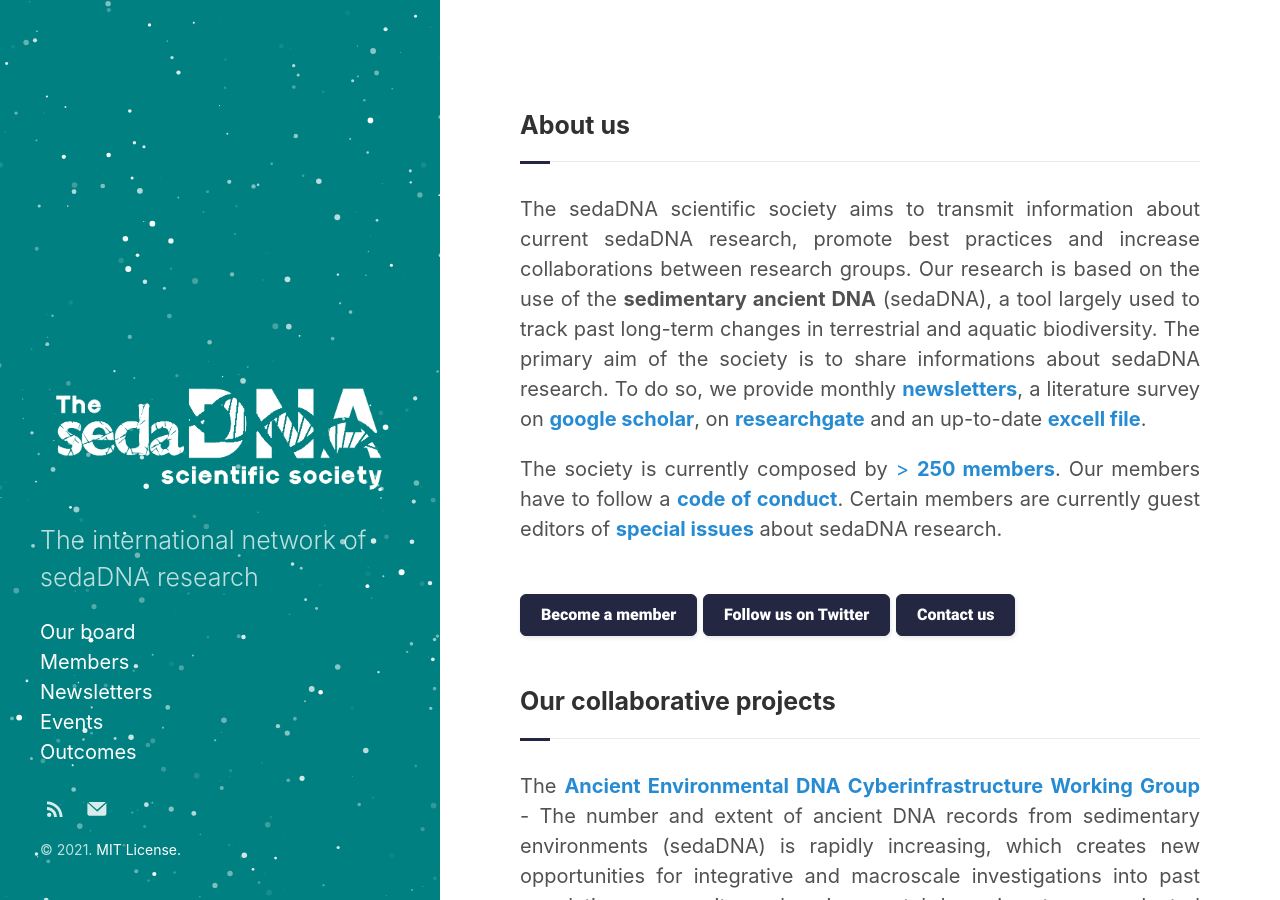
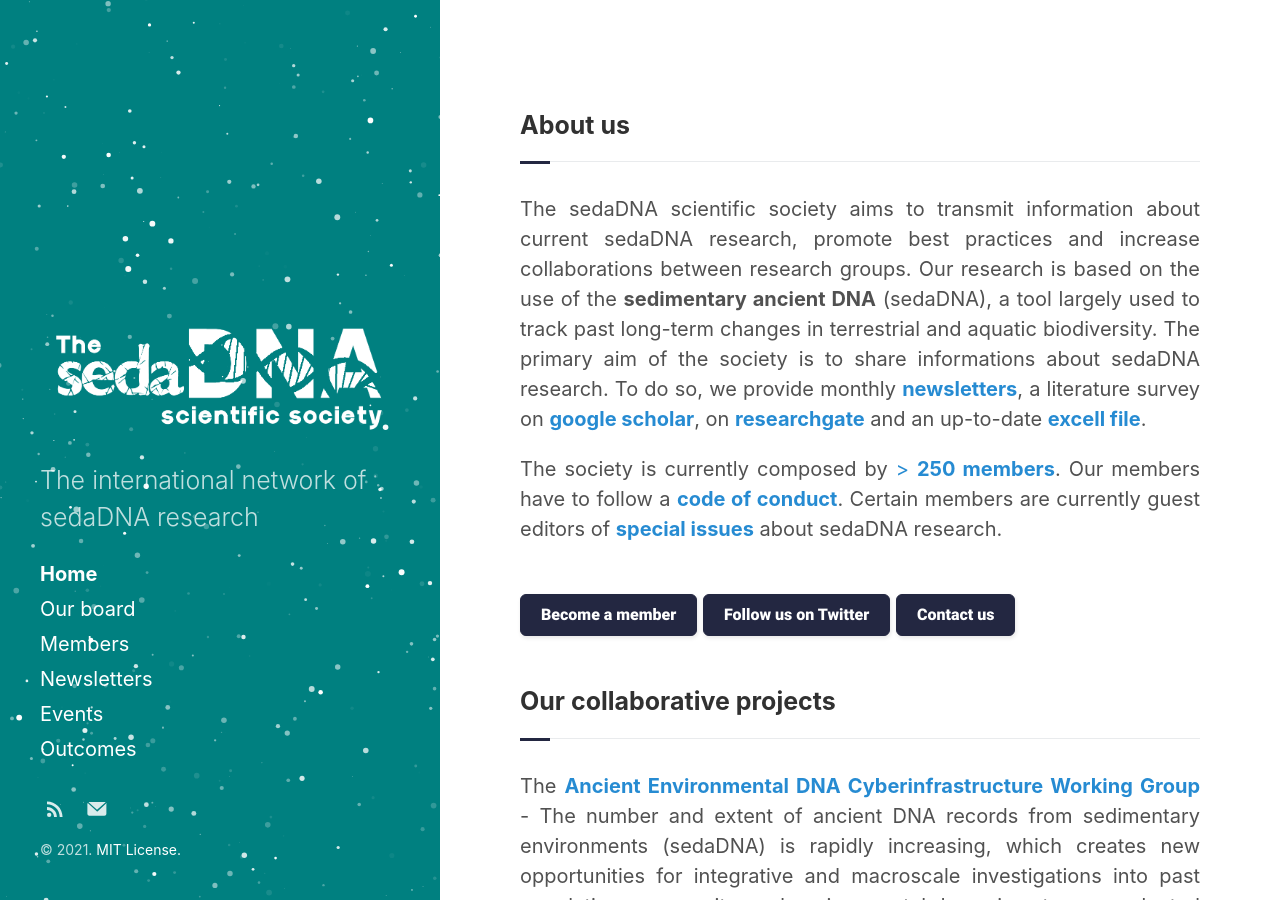
Before and after one commit to sedadna/sedadna.github.io, a Jekyll site: the page built from index.html, in a window 1280 px wide and 900 px high. Built offline with Jekyll 4.4.1, drawn with Linux system fonts in a browser that asks for light colours; the list of posts is cut into pages by our own code.

Commit message:
Update sidebar.html

```diff
--- a/_includes/sidebar.html
+++ b/_includes/sidebar.html
@@ -11,11 +11,19 @@
 <p class="lead">{{ site.description }}</p>
  </header>
 
-<a href="/category/board.html" target="_blank">Our board</a>
-<a href="/category/members.html" target="_blank">Members</a>
-<a href="/category/news.html" target="_blank">Newsletters</a>
-<a href="/category/events.html" target="_blank">Events</a>
-<a href="/category/outcomes.html" target="_blank">Outcomes</a>
+<nav id="sidebar-nav-links">
+{% if site.sidebar_home_link %}
+<a class="home-link {% if page.url == '/' %} active{% endif %}" href="{{ "/" | relative_url }}">Home</a>
+{% endif %}
+{% if site.sidebar_blog_link %}
+<a class="page-link {% if page.url == site.sidebar_blog_link %} active{% endif %}" href="{{ site.sidebar_blog_link | relative_url }}">Blog</a>
+{% endif %}
+
+<a href="/category/board.html">Our board</a>
+<a href="/category/members.html">Members</a>
+<a href="/category/news.html">Newsletters</a>
+<a href="/category/events.html">Events</a>
+<a href="/category/outcomes.html"_blank">Outcomes</a>
 
 </nav>
 {% if site.version %}
@@ -26,5 +34,4 @@
 <p class='copyright'> &copy; {{ site.time | date: '%Y' }}.
 <a href="{{ "/LICENSE.md" | relative_url }}">MIT License.</a>
 </p>
-
 </div>
```
